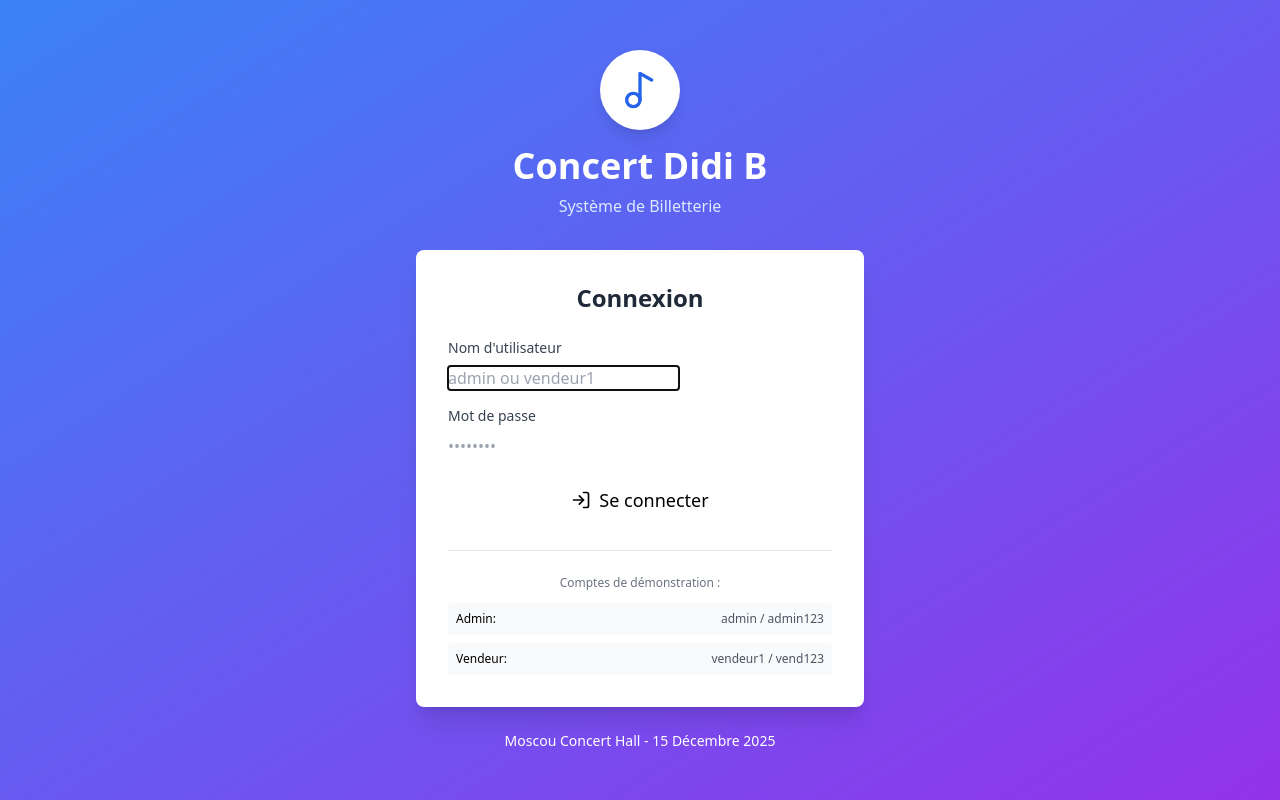
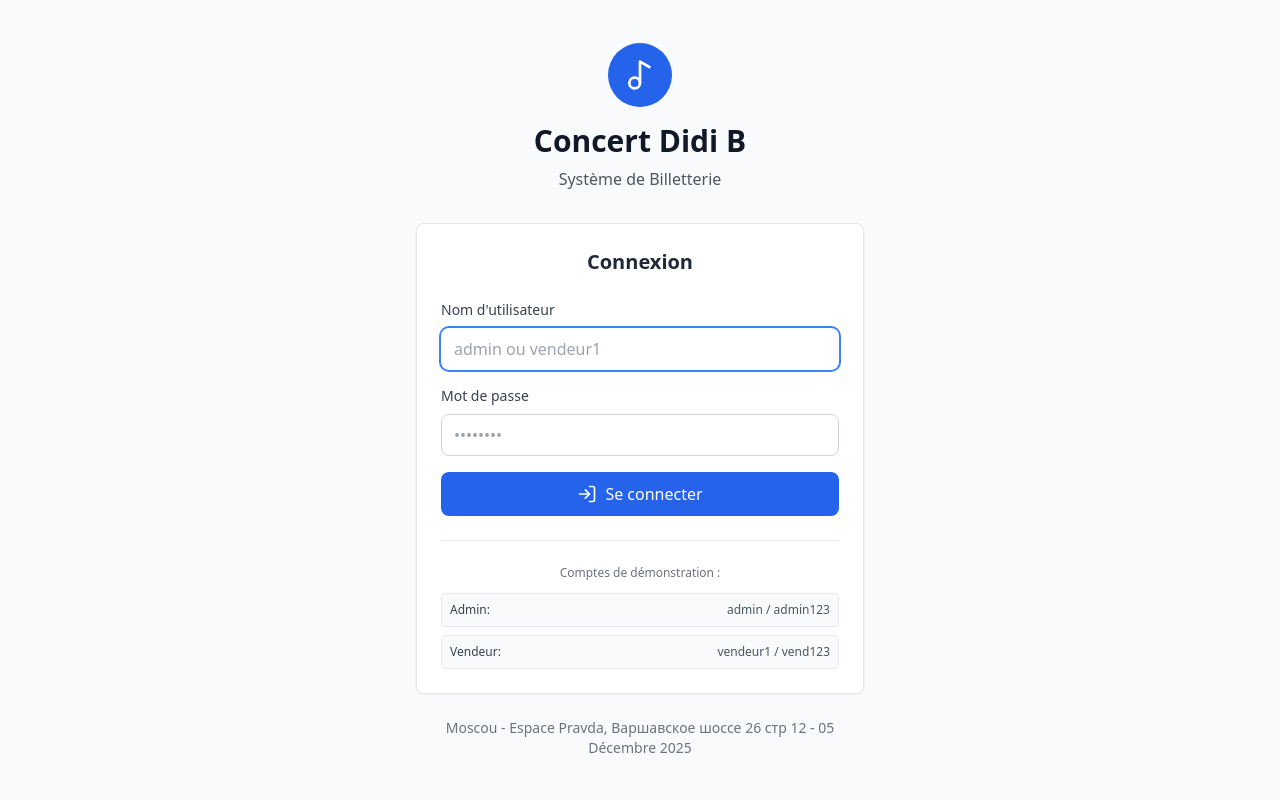
Before and after one commit to DinoRu/ticket-reservation, a React (Vite) app: page /login in a window 1280 px wide. Built offline with nearby package versions, Linux system fonts and the light colour scheme; no server answers.

Commit message:
fix: LogimForm.jsx

```diff
--- a/src/components/auth/Loginform.jsx
+++ b/src/components/auth/Loginform.jsx
@@ -33,25 +33,27 @@ const LoginForm = () => {
   };
 
   return (
-    <div className="min-h-screen flex items-center justify-center bg-gradient-to-br from-blue-500 to-purple-600 px-4">
+    <div className="min-h-screen flex items-center justify-center bg-gray-50 px-4">
       <div className="max-w-md w-full">
         {/* Logo et Titre */}
         <div className="text-center mb-8">
-          <div className="inline-flex items-center justify-center w-20 h-20 bg-white rounded-full mb-4 shadow-lg">
-            <Music2 className="w-10 h-10 text-blue-600" />
+          <div className="inline-flex items-center justify-center w-16 h-16 bg-blue-600 rounded-full mb-4">
+            <Music2 className="w-8 h-8 text-white" />
           </div>
-          <h1 className="text-4xl font-bold text-white mb-2">Concert Didi B</h1>
-          <p className="text-blue-100">Système de Billetterie</p>
+          <h1 className="text-3xl font-bold text-gray-900 mb-2">
+            Concert Didi B
+          </h1>
+          <p className="text-gray-600">Système de Billetterie</p>
         </div>
 
         {/* Formulaire */}
-        <div className="bg-white rounded-lg shadow-xl p-8">
-          <h2 className="text-2xl font-bold text-gray-800 mb-6 text-center">
+        <div className="bg-white rounded-lg border border-gray-200 p-6 shadow-sm">
+          <h2 className="text-xl font-semibold text-gray-800 mb-6 text-center">
             Connexion
           </h2>
 
           {error && (
-            <div className="mb-4 p-3 bg-red-100 border border-red-400 text-red-700 rounded-lg text-sm">
+            <div className="mb-4 p-3 bg-red-50 border border-red-200 text-red-700 rounded-lg text-sm">
               {error}
             </div>
           )}
@@ -69,7 +71,7 @@ const LoginForm = () => {
                 type="text"
                 value={username}
                 onChange={(e) => setUsername(e.target.value)}
-                className="input-field"
+                className="w-full px-3 py-2 border border-gray-300 rounded-lg focus:outline-none focus:ring-2 focus:ring-blue-500 focus:border-transparent"
                 placeholder="admin ou vendeur1"
                 required
                 autoFocus
@@ -88,7 +90,7 @@ const LoginForm = () => {
                 type="password"
                 value={password}
                 onChange={(e) => setPassword(e.target.value)}
-                className="input-field"
+                className="w-full px-3 py-2 border border-gray-300 rounded-lg focus:outline-none focus:ring-2 focus:ring-blue-500 focus:border-transparent"
                 placeholder="••••••••"
                 required
               />
@@ -97,7 +99,7 @@ const LoginForm = () => {
             <button
               type="submit"
               disabled={loading}
-              className="w-full flex items-center justify-center gap-2 btn-primary py-3 text-lg"
+              className="w-full flex items-center justify-center gap-2 bg-blue-600 hover:bg-blue-700 text-white font-medium py-2.5 px-4 rounded-lg transition-colors disabled:opacity-50 disabled:cursor-not-allowed"
             >
               {loading ? (
                 <>
@@ -119,12 +121,12 @@ const LoginForm = () => {
               Comptes de démonstration :
             </p>
             <div className="space-y-2 text-xs">
-              <div className="flex justify-between items-center p-2 bg-gray-50 rounded">
-                <span className="font-medium">Admin:</span>
+              <div className="flex justify-between items-center p-2 bg-gray-50 rounded border border-gray-200">
+                <span className="font-medium text-gray-700">Admin:</span>
                 <span className="text-gray-600">admin / admin123</span>
               </div>
-              <div className="flex justify-between items-center p-2 bg-gray-50 rounded">
-                <span className="font-medium">Vendeur:</span>
+              <div className="flex justify-between items-center p-2 bg-gray-50 rounded border border-gray-200">
+                <span className="font-medium text-gray-700">Vendeur:</span>
                 <span className="text-gray-600">vendeur1 / vend123</span>
               </div>
             </div>
@@ -132,8 +134,8 @@ const LoginForm = () => {
         </div>
 
         {/* Footer */}
-        <p className="text-center text-white text-sm mt-6">
-          Moscou Concert Hall - 15 Décembre 2025
+        <p className="text-center text-gray-500 text-sm mt-6">
+          Moscou - Espace Pravda, Варшавское шоссе 26 стр 12 - 05 Décembre 2025
         </p>
       </div>
     </div>
```
